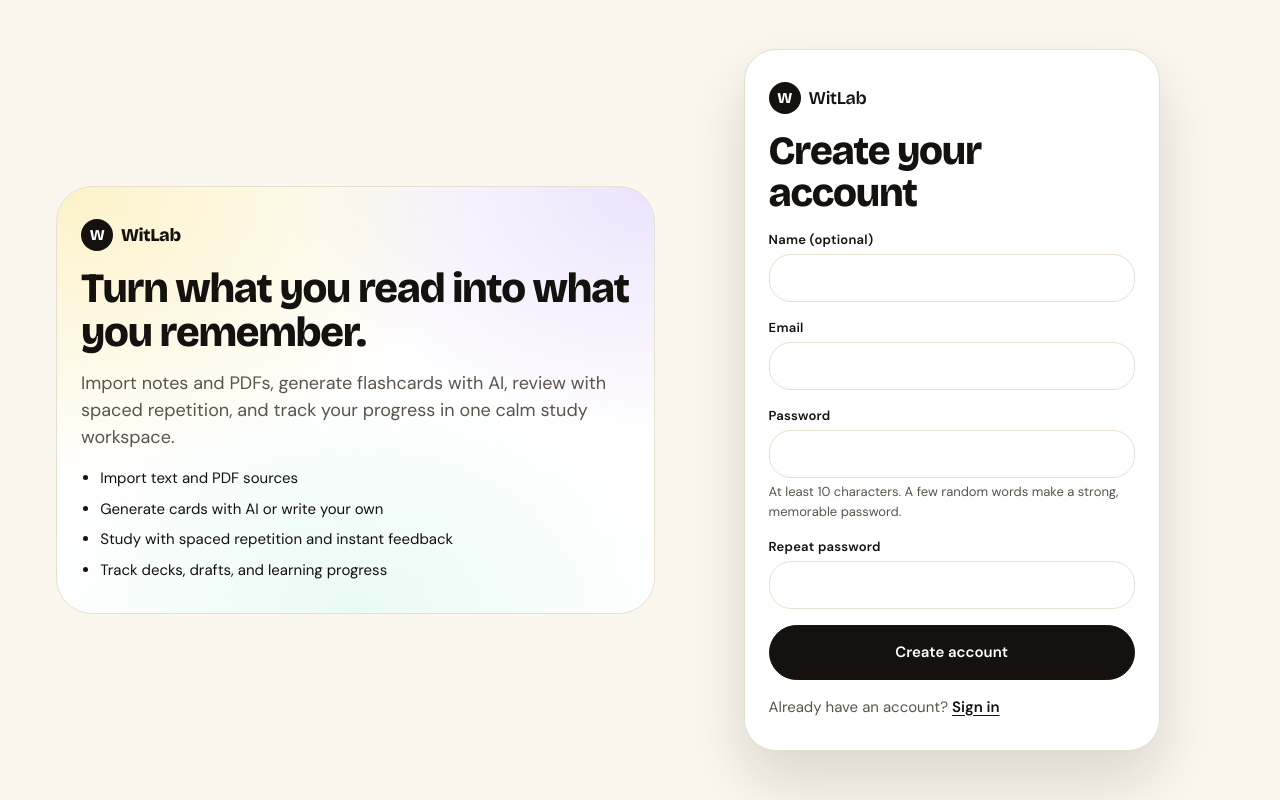
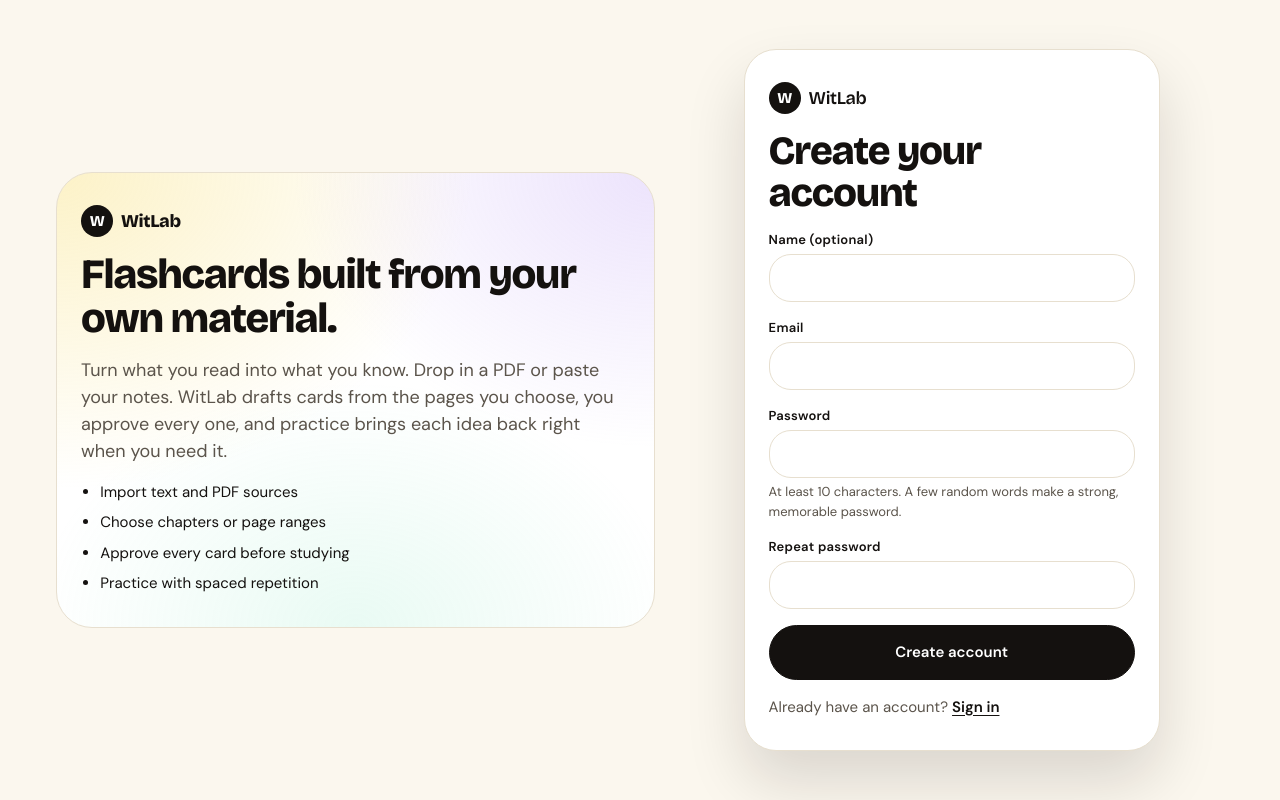
Before and after one commit to winfredsiili-lab/witlab, a React (Vite) app in the folder apps/web/: page /register in a window 1280 px wide. Built offline with nearby package versions, Linux system fonts and the light colour scheme; no server answers; what @witlab/contracts would draw is missing.

Commit message:
Align auth hero copy with Welcome screen

```diff
--- a/apps/web/src/features/auth/AuthPages.tsx
+++ b/apps/web/src/features/auth/AuthPages.tsx
@@ -42,16 +42,17 @@ function AuthHero() {
         <span className="wl-brand__tile" aria-hidden="true">W</span>
         <span>WitLab</span>
       </div>
-      <h2 className="wl-auth-hero__title">Turn what you read into what you remember.</h2>
+      <h2 className="wl-auth-hero__title">Flashcards built from your own material.</h2>
       <p className="wl-auth-hero__lede">
-        Import notes and PDFs, generate flashcards with AI, review with spaced
-        repetition, and track your progress in one calm study workspace.
+        Turn what you read into what you know. Drop in a PDF or paste your notes.
+        WitLab drafts cards from the pages you choose, you approve every one, and
+        practice brings each idea back right when you need it.
       </p>
       <ul className="wl-auth-hero__features">
         <li>Import text and PDF sources</li>
-        <li>Generate cards with AI or write your own</li>
-        <li>Study with spaced repetition and instant feedback</li>
-        <li>Track decks, drafts, and learning progress</li>
+        <li>Choose chapters or page ranges</li>
+        <li>Approve every card before studying</li>
+        <li>Practice with spaced repetition</li>
       </ul>
     </aside>
   );
```
